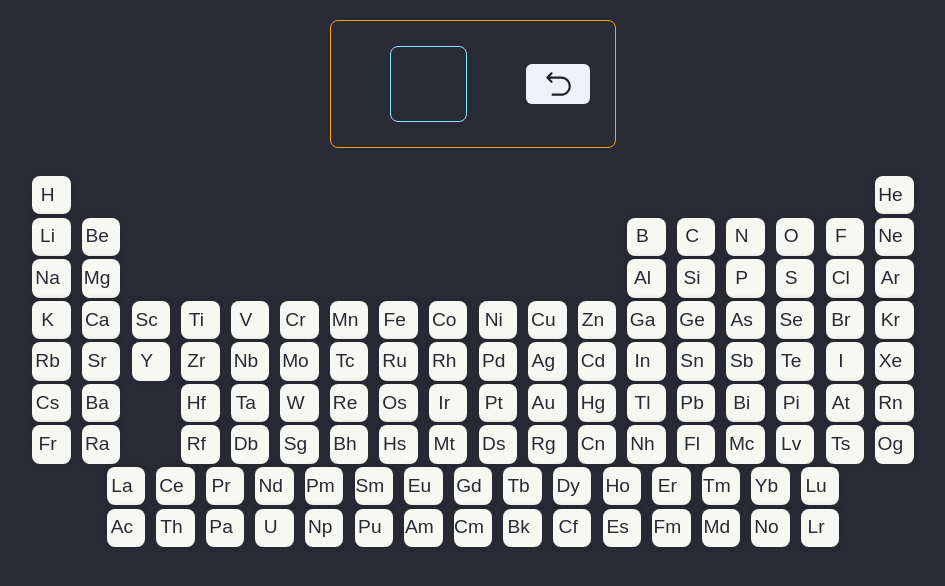
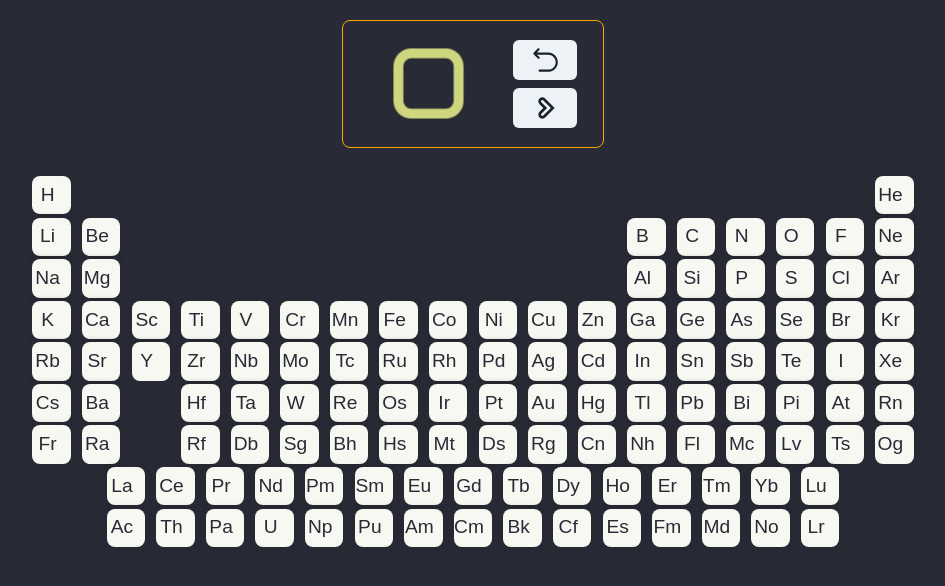
Before and after one commit to jdvober/chemical-equation-balancer, a React (Vite) app: page / in a window 1280 px wide. Shown: the top 586 px of the page, without its empty margins (167-1112 px from the left). Built offline with nearby package versions, Linux system fonts and the light colour scheme.

Commit message:
breathing animation

```diff
--- /dev/null
+++ b/src/components/FormulaEditor/ChemicalDropZone.css
@@ -0,0 +1,34 @@
+.ChemicalDropZoneBox {
+	animation: breathing 5s infinite normal;
+	transition-timing-function: ease-in-out;
+}
+
+@keyframes breathing {
+	0% {
+		-webkit-transform: scale(0.9);
+		-ms-transform: scale(0.9);
+		transform: scale(0.9);
+		opacity: 40%;
+	}
+
+	25% {
+		-webkit-transform: scale(1);
+		-ms-transform: scale(1);
+		transform: scale(1);
+		opacity: 90%;
+	}
+
+	60% {
+		-webkit-transform: scale(0.9);
+		-ms-transform: scale(0.9);
+		transform: scale(0.9);
+		opacity: 40%;
+	}
+
+	100% {
+		-webkit-transform: scale(0.9);
+		-ms-transform: scale(0.9);
+		transform: scale(0.9);
+		opacity: 40%;
+	}
+}
--- a/src/components/FormulaEditor/ChemicalDropZone.tsx
+++ b/src/components/FormulaEditor/ChemicalDropZone.tsx
@@ -1,9 +1,9 @@
+import "./ChemicalDropZone.css"
+
 import React from "react"
 
 import { Box, Flex } from "@chakra-ui/react"
 import { useDroppable } from "@dnd-kit/core"
-
-import { dracCyan } from "../../vars/GlobalVars"
 
 // If no values, use this:
 // type ChemicalDropZoneProps = Record<string, never>
@@ -16,8 +16,9 @@ export const ChemicalDropZone: React.FC<ChemicalDropZone> = ({ title }) => {
 
 	return (
 		<Flex
+			className="ChemicalDropZoneBox"
 			ref={setNodeRef}
-			backgroundColor={isOver ? "dracula.dracGreen" : ""}
+			backgroundColor={isOver ? "dracula.dracYellow" : ""}
 			borderRadius="8"
 			flex="1"
 			padding="1vh"
@@ -30,10 +31,11 @@ export const ChemicalDropZone: React.FC<ChemicalDropZone> = ({ title }) => {
 			mr="2vw"
 		>
 			<Box
-				border={"1px solid " + dracCyan}
+				// border={"1px solid " + dracCyan}
+				boxShadow={"0 0 0 10px rgba(241, 250, 140, 80)"}
 				borderRadius="8"
-				w="6vw"
-				h="6vw"
+				w="4vw"
+				h="4vw"
 			/>
 		</Flex>
 	)
--- a/src/components/FormulaEditor/FormulaEditorChemicalSection.tsx
+++ b/src/components/FormulaEditor/FormulaEditorChemicalSection.tsx
@@ -1,5 +1,6 @@
 import React from "react"
 import { RxReset } from "react-icons/rx"
+import { TiChevronRightOutline } from "react-icons/ti"
 import { v4 as uuid } from "uuid"
 
 import { Box, Button, Flex, VStack } from "@chakra-ui/react"
@@ -78,6 +79,7 @@ export const FormulaEditorChemicalSection: React.FC<
 							items={[]}
 						/>
 					) : null}
+					<VStack>
 						<Button
 							ml="2vw"
 							fontSize={"2rem"}
@@ -87,6 +89,17 @@ export const FormulaEditorChemicalSection: React.FC<
 						>
 							<RxReset />
 						</Button>
+						<Button
+							ml="2vw"
+							fontSize={"2rem"}
+							onClick={() => {
+								// TODO: Add to formula instead of removing from chemical
+								setFormulaEditorChemicalSectionItems([])
+							}}
+						>
+							<TiChevronRightOutline />
+						</Button>
+					</VStack>
 				</Flex>
 			</Flex>
 		</Box>
```
Lines whose indentation alone changed are shown as unchanged.
